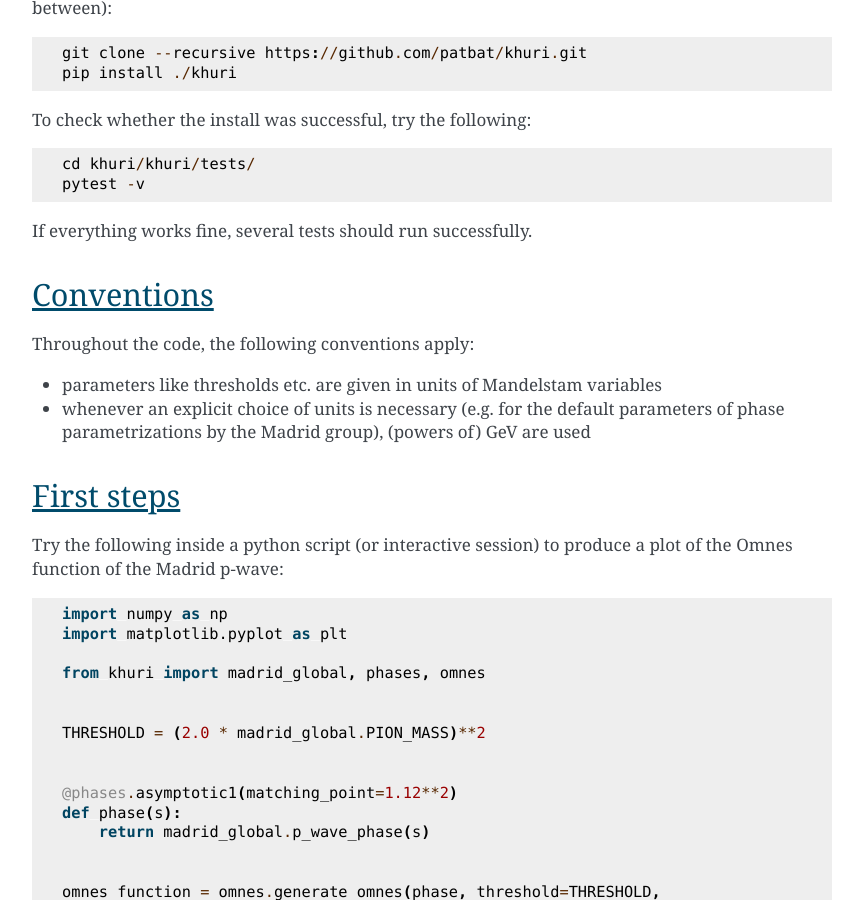
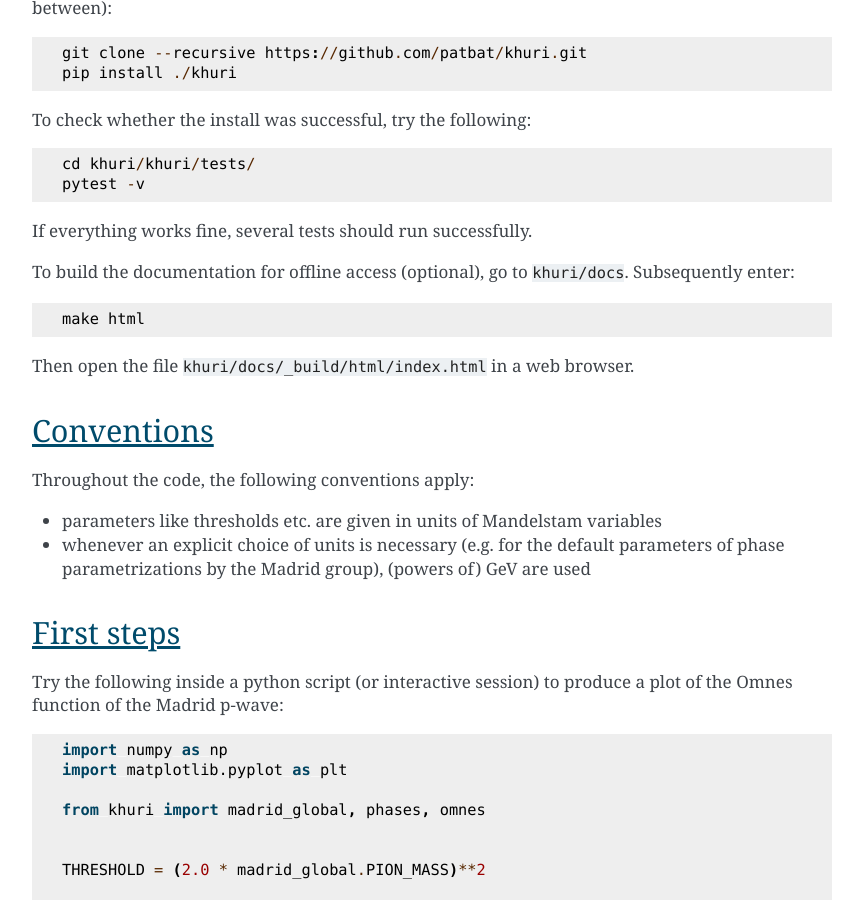
Before and after one commit to patbat/khuri, a Sphinx documentation site: the page built from docs/index.rst, in a window 1280 px wide and 900 px high, scrolled down 778 px. Shown: the whole window, without its empty margins (168-1031 px from the left). Built offline with Sphinx 7.4.7, drawn with Linux system fonts in a browser that asks for light colours.

Commit message:
documented: how to make offline documentation

```diff
--- a/docs/index.rst
+++ b/docs/index.rst
@@ -52,6 +52,13 @@ To check whether the install was successful, try the following::
 
 If everything works fine, several tests should run successfully.
 
+To build the documentation for offline access (optional), go to ``khuri/docs``.
+Subsequently enter::
+
+   make html
+
+Then open the file ``khuri/docs/_build/html/index.html`` in a web browser.
+
 Conventions
 ===========
 
```
